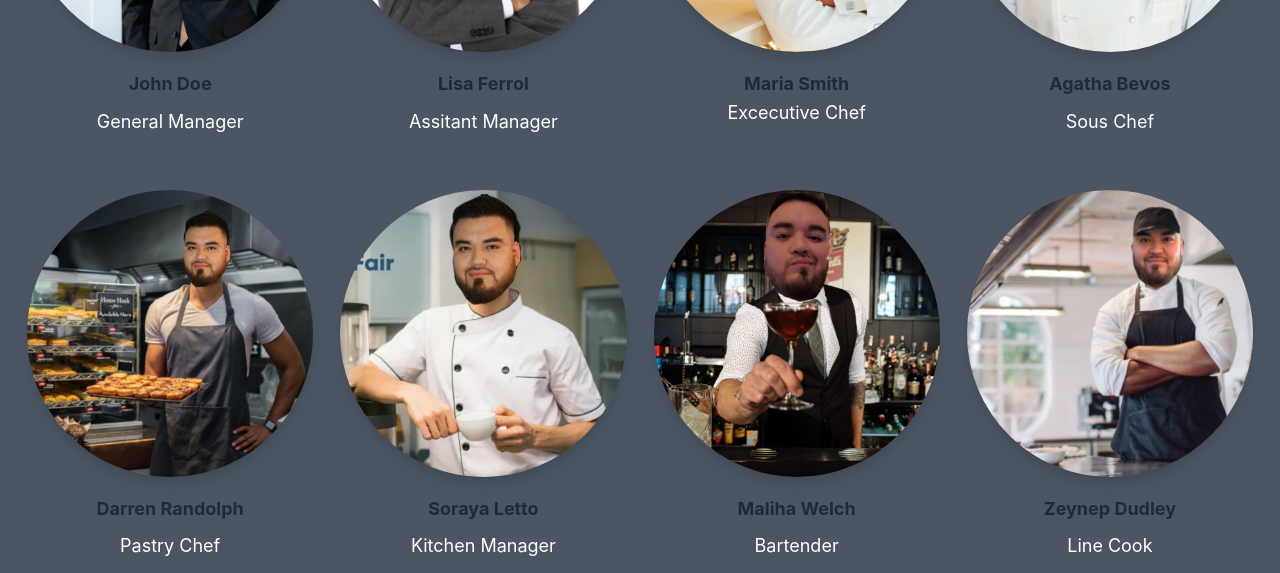
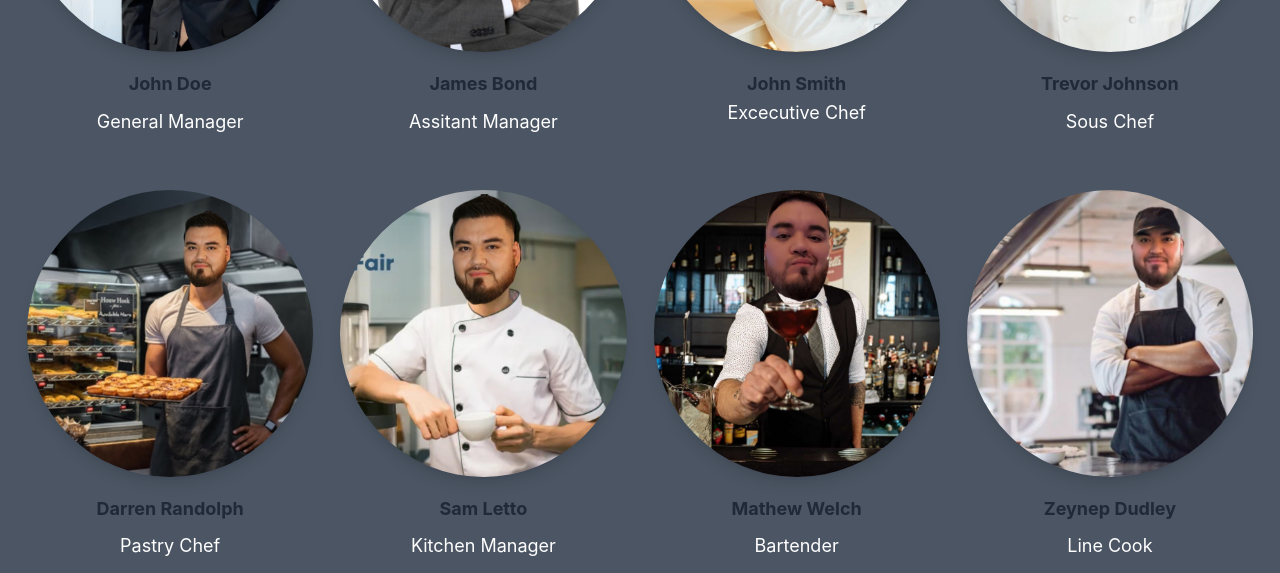
Before and after one commit to Proper-Stevo/RestaurantReserve, a Next.js app: page /about in a window 1280 px wide. Shown: the part 734-1307 px from the top of the page. Built offline with nearby package versions, Linux system fonts and the light colour scheme.

Commit message:
added secondary photo too reservations

```diff
--- /dev/null
+++ b/components/reserve2.js
@@ -0,0 +1,12 @@
+import React from "react";
+import { Parallax } from "react-parallax";
+
+function SecondReserve() {
+    return (
+        <>
+            <Parallax className="imageRes" bgImage="/images/losAngeles.jpg" strength={900} />
+        </>
+    )
+}
+
+export default SecondReserve;
--- a/pages/about.js
+++ b/pages/about.js
@@ -28,20 +28,20 @@ function about() {
                                 <img src="/images/Assistant.jpg" class="rounded-full mx-auto shadow-lg mb-4" alt=""
                                 />
 
-                                <p className="font-bold mb-2">Lisa Ferrol</p>
+                                <p className="font-bold mb-2">James Bond</p>
                                 <p className="text-white">Assitant Manager</p>
                             </div>
 
                             <div className="mb-12">
                                 <img src="/images/chef.jpg" class="rounded-full mx-auto shadow-lg mb-4" alt=""
                                 />
-                                <p className="font-bold mb- 2">Maria Smith</p>
+                                <p className="font-bold mb- 2">John Smith</p>
                                 <p className="text-white">Excecutive Chef</p>
                             </div>
                             <div className="mb-12">
                                 <img src="/images/sousChef.jpg" class="rounded-full mx-auto shadow-lg mb-4" alt=""
                                 />
-                                <p className="font-bold mb-2">Agatha Bevos</p>
+                                <p className="font-bold mb-2">Trevor Johnson</p>
                                 <p className="text-white">Sous Chef</p>
                             </div>
 
@@ -55,14 +55,14 @@ function about() {
                             <div className="mb-12">
                                 <img src="/images/kitchenManager.jpg" class="rounded-full mx-auto shadow-lg mb-4" alt=""
                                 />
-                                <p className="font-bold mb-2">Soraya Letto</p>
+                                <p className="font-bold mb-2">Sam Letto</p>
                                 <p className="text-white">Kitchen Manager</p>
                             </div>
 
                             <div className="mb-12">
                                 <img src="/images/bartender.jpg" class="rounded-full mx-auto shadow-lg mb-4" alt=""
                                 />
-                                <p className="font-bold mb-2">Maliha Welch</p>
+                                <p className="font-bold mb-2">Mathew Welch</p>
                                 <p className="text-white">Bartender</p>
                             </div>
 
--- a/pages/reservations.js
+++ b/pages/reservations.js
@@ -3,6 +3,7 @@ import Head from "next/head";
 import Layout, { siteTitle } from "../components/layout";
 import { Parallax } from "react-parallax";
 import Reserve from '../components/reservepage';
+import SecondReserve from '../components/reserve2';
 
 function reservations() {
     return (
@@ -18,6 +19,7 @@ function reservations() {
                 </section>
             </Parallax>
             <Reserve />
+           <SecondReserve />
         </Layout>
     )
 }
--- a/styles/global.css
+++ b/styles/global.css
@@ -44,6 +44,12 @@ body {
   height: 100vh;
 }
 
+.imageRes {
+  position: relative;
+  background-position: top;
+  height: 100vh;
+}
+
 .reserveIMG {
   position: relative;
   background-position: top;
```
Also changed, not shown: public/images/losAngeles.jpg (added).
